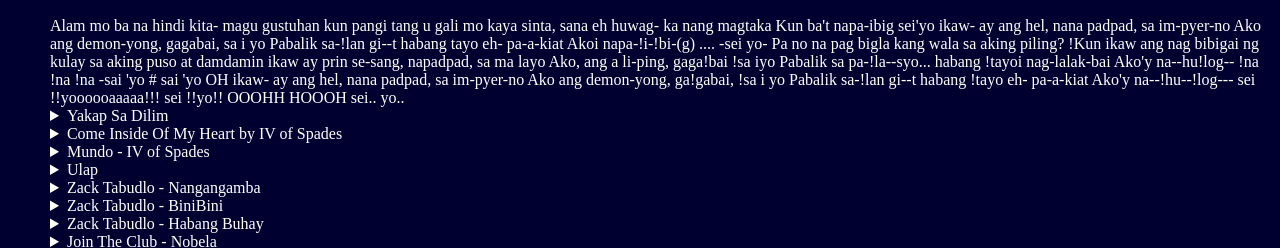
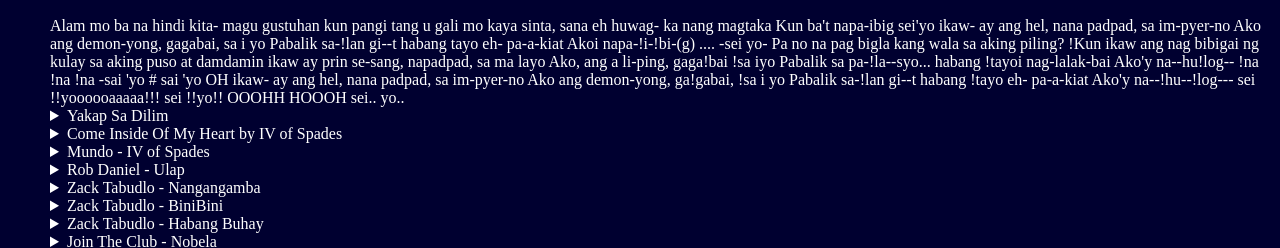
Before and after one commit to AlphaBud75/karaoke_setlist, a plain HTML site: page index.html in a window 1280 px wide. Shown: the part 845-1093 px from the top of the page. Drawn offline with Linux system fonts and the light colour scheme.

Commit message:
Update index.html

```diff
--- a/index.html
+++ b/index.html
@@ -1141,7 +1141,7 @@
     </details>
 
     <details>
-        <summary> Ulap<br> <span class="icon"></span> </summary>
+        <summary> Rob Daniel - Ulap<br> <span class="icon"></span> </summary>
         <div>
             <p>
 
```
